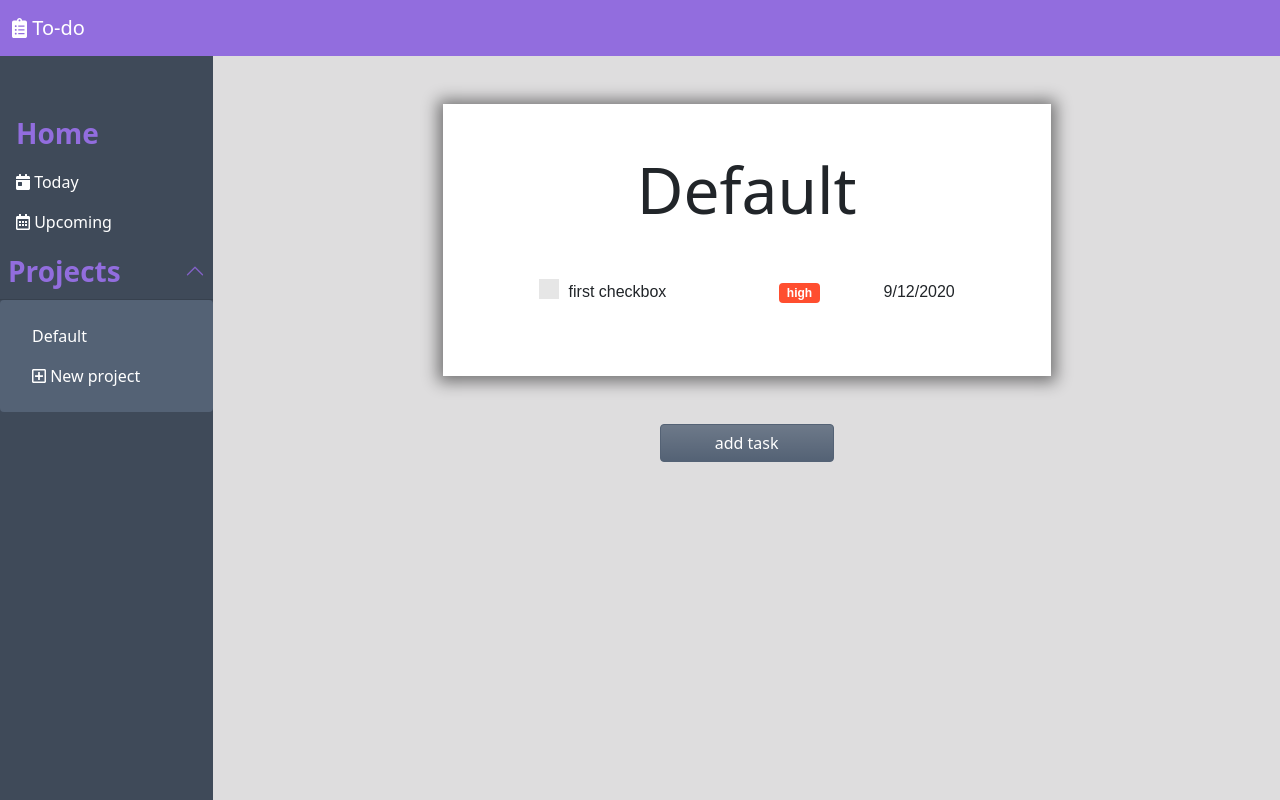
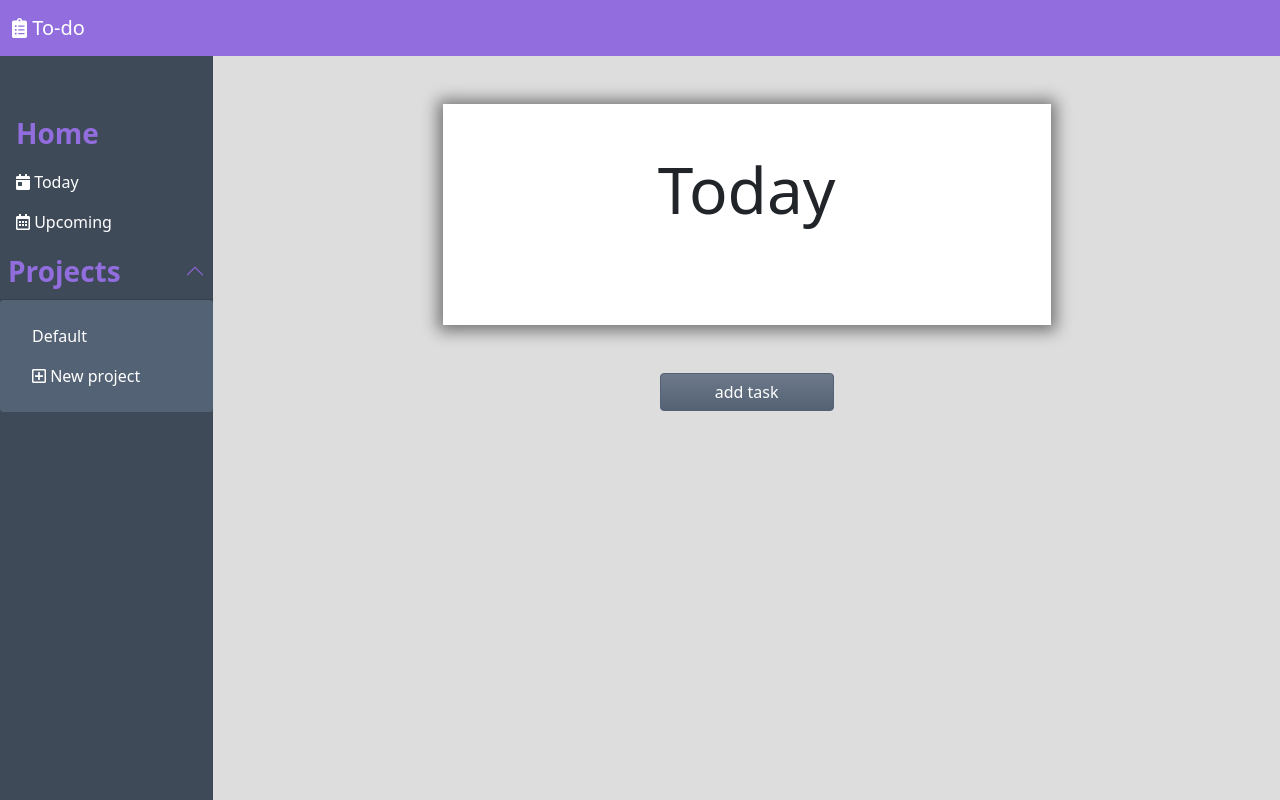
Before and after one commit to sjcco/to-do, a website built with webpack: page dist/index.html in a window 1280 px wide. Both pictures are taken after a click on the link "Today". Built offline with nearby package versions, Linux system fonts and the light colour scheme.

Commit message:
Add feature to display today and upcoming events

```diff
--- a/src/index.js
+++ b/src/index.js
@@ -1,9 +1,21 @@
 import '@fortawesome/fontawesome-free/js/all';
 import './main.scss';
 import { addProject, bsModal, bsCollapse } from './modules/dom';
-import { task, tasks, createTask } from './modules/data';
+import { task, tasks, createTask, drawList } from './modules/data';
 
 window.bootstrap = require('bootstrap/dist/js/bootstrap.bundle.js');
+
+var today = new Date();
+    var dd = String(today.getDate()).padStart(2, '0');
+    var mm = String(today.getMonth() + 1).padStart(2, '0'); //January is 0!
+    var yyyy = today.getFullYear();
+  var  today1 = yyyy + '-' + mm + '-' + dd;
+
+    dd = String(today.getDate()+1).padStart(2, 0);
+    var tomorrow = yyyy + '-' + mm + '-' + dd;
+    console.log(today1);
+    console.log(tomorrow);
+    console.log(tomorrow < today1);
 
 const taskModal = new bootstrap.Modal(bsModal, { focus: false });
 const projectcollapse = new bootstrap.Collapse(bsCollapse, { toggle: false });
@@ -20,3 +32,5 @@ document.querySelector('#cancelProjectBtn').onclick = () => {
   document.getElementById('newProjectForm').value = '';
   projectcollapse.hide();
 };
+document.getElementById('today').onclick = () => { drawList('Today'); };
+document.getElementById('upcoming').onclick = () => { drawList('Upcoming'); };
--- a/src/modules/data.js
+++ b/src/modules/data.js
@@ -10,12 +10,32 @@ const task = (title, project, priority, date) => ({
 
 function drawList(title) {
   rename(title);
+  var today = new Date();
+  var dd = String(today.getDate()).padStart(2, '0');
+  var mm = String(today.getMonth() + 1).padStart(2, '0'); //January is 0!
+  var yyyy = today.getFullYear();
+  today = yyyy + '-' + mm + '-' + dd;
   clearTasks();
-  tasks.forEach((task, index) => {
-    if (task.project === title) {
-      drawTask(task, index);
-    }
-  });
+
+  if (title === 'Today') {
+    tasks.forEach((task, index) => {
+      if (task.date === today) {
+        drawTask(task, index);
+      }
+    });
+  } else if (title === 'Upcoming') {
+    tasks.forEach((task, index) => {
+      if (task.date > today) {
+        drawTask(task, index);
+      }
+    });
+  } else {
+    tasks.forEach((task, index) => {
+      if (task.project === title) {
+        drawTask(task, index);
+      }
+    });
+  }
 }
 
 function createTask(modal) {
```
Also changed, not shown: dist/index.html, 1 other file.
